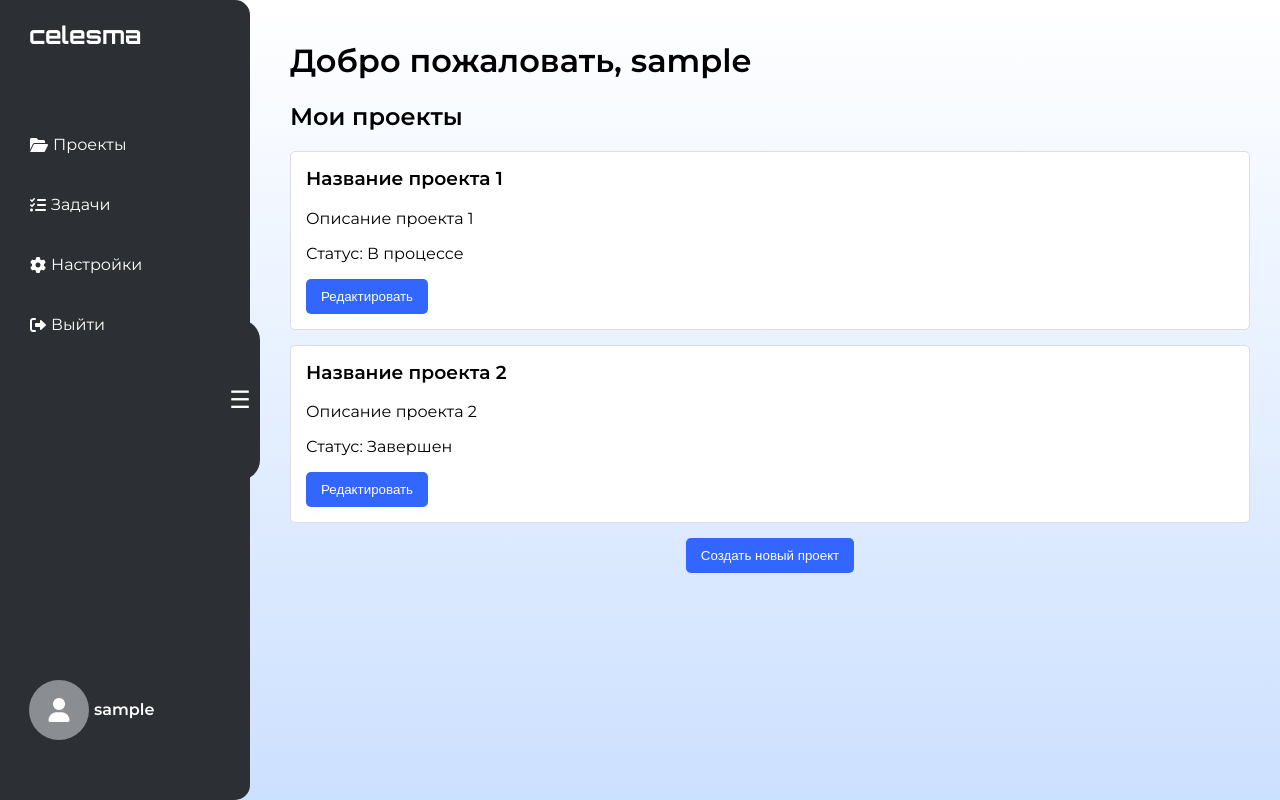
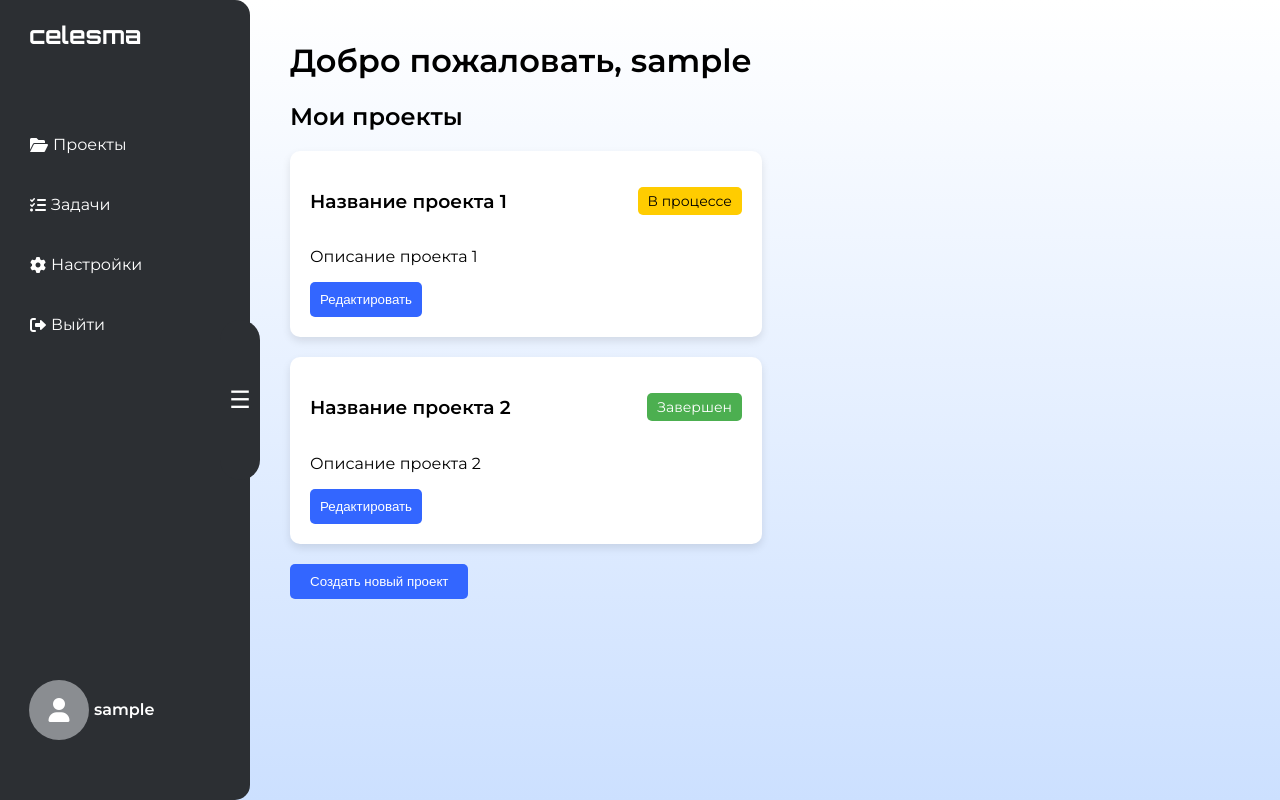
Before and after one commit to dispixxx/CelesmaProject, a Spring Boot app: page /home in a window 1280 px wide. Run offline with Spring Boot 4, Linux system fonts and the light colour scheme; the visitor is signed in with stand-in values (Sample User, id 1); some of the project's set-up classes (security, data sources, template engines, error pages and the like) are left out, and stand-ins take their place; some libraries are stand-ins or nearby versions; some web fonts are replaced.

Commit message:
projectsInterface

```diff
--- a/src/main/java/com/disp/learnspringsecurity/model/MyUserDetailsService.java
+++ b/src/main/java/com/disp/learnspringsecurity/model/MyUserDetailsService.java
@@ -1,6 +1,7 @@
 package com.disp.learnspringsecurity.model;
 
 import com.disp.learnspringsecurity.repo.MyUserRepository;
+import lombok.Getter;
 import org.springframework.beans.factory.annotation.Autowired;
 import org.springframework.security.core.userdetails.User;
 import org.springframework.security.core.userdetails.UserDetails;
--- a/src/main/resources/templates/dashboard.html
+++ b/src/main/resources/templates/dashboard.html
@@ -82,8 +82,6 @@
             border-radius: 5px; /* Скругление при наведении */
 
         }
-
-
         .sidebar ul li a:hover {
             background-color: rgba(255, 255, 255, 0.1); /* Эффект при наведении */
             padding: 5px 10px;
@@ -181,6 +179,58 @@
             right: -10px; /* Двигаем кнопку дальше при свернутом сайдбаре */
         }
 
+        .projects-container {
+            display: flex;
+            flex-wrap: wrap;
+            gap: 20px;
+        }
+        .project {
+            background-color: white;
+            border-radius: 10px;
+            box-shadow: 0 4px 8px rgba(0, 0, 0, 0.1);
+            padding: 20px;
+            width: 45%;
+        }
+        .project-header {
+            display: flex;
+            justify-content: space-between;
+            align-items: center;
+        }
+        .status {
+            padding: 5px 10px;
+            border-radius: 5px;
+            font-size: 14px;
+        }
+        .status.in-progress {
+            background: #ffcc00;
+        }
+        .status.completed {
+            background: #4caf50;
+            color: white;
+        }
+        .edit-btn {
+            background: #3366ff;
+            color: white;
+            border: none;
+            padding: 10px;
+            border-radius: 5px;
+            cursor: pointer;
+        }
+        .edit-btn:hover {
+            background: #2851a3;
+        }
+        .create-project-btn {
+            margin-top: 20px;
+            background: #3366ff;
+            color: white;
+            padding: 10px 20px;
+            border-radius: 5px;
+            cursor: pointer;
+            border: none;
+        }
+        .create-project-btn:hover {
+            background: #2851a3;
+        }
 
         .main-content {
             flex-grow: 1;
@@ -189,7 +239,7 @@
             transition: margin-left 0.3s;
         }
 
-        .project {
+        /*.project {
             background-color: white;
             border: 1px solid #ddd;
             padding: 15px;
@@ -217,7 +267,7 @@
 
         button:hover {
             background-color: #2851a3;
-        }
+        }*/
 
         footer {
             display: flex;
@@ -251,7 +301,7 @@
     </div>
 </div>
 
-<div class="main-content">
+<!--<div class="main-content">
     <h1>Добро пожаловать, <span sec:authentication="name"></span></h1>
     <section>
         <h2>Мои проекты</h2>
@@ -268,6 +318,46 @@
             <button>Редактировать</button>
         </div>
         <button class="create-project-btn">Создать новый проект</button>
+    </section>
+</div>-->
+
+<div class="main-content">
+    <h1>Добро пожаловать, <span sec:authentication="name"></span></h1>
+    <section>
+        <h2>Мои проекты</h2>
+
+        <div class="projects-container">
+            <div class="project">
+                <div class="project-header">
+                    <h3>Название проекта 1</h3>
+                    <span class="status in-progress">В процессе</span>
+                </div>
+                <p>Описание проекта 1</p>
+<!--                <div class="progress-bar">-->
+<!--                    <div class="progress" style="width: 60%"></div>-->
+<!--                </div>-->
+                <div class="project-footer">
+                    <button class="edit-btn">Редактировать</button>
+                </div>
+            </div>
+
+            <div class="project">
+                <div class="project-header">
+                    <h3>Название проекта 2</h3>
+                    <span class="status completed">Завершен</span>
+                </div>
+                <p>Описание проекта 2</p>
+<!--                <div class="progress-bar">-->
+<!--                    <div class="progress" style="width: 100%"></div>-->
+<!--                </div>-->
+                <div class="project-footer">
+                    <button class="edit-btn">Редактировать</button>
+                </div>
+            </div>
+        </div>
+<!--        <button class="create-project-btn">Создать новый проект</button>-->
+        <a href="/projects/new"><button class="create-project-btn">Создать новый проект</button></a>
+
     </section>
 </div>
 
```
Also changed, not shown: src/main/java/com/disp/learnspringsecurity/AuthenticationFacade.java (added, +13 -0 lines), src/main/java/com/disp/learnspringsecurity/controller/ProjectController.java (added, +66 -0 lines), src/main/java/com/disp/learnspringsecurity/model/MyUser.java (+6 -4 lines), src/main/java/com/disp/learnspringsecurity/model/Project.java (added, +65 -0 lines), src/main/java/com/disp/learnspringsecurity/model/ProjectService.java (added, +60 -0 lines), src/main/java/com/disp/learnspringsecurity/repo/ProjectRepository.java (added, +9 -0 lines), src/main/resources/templates/project_form.html (added, +19 -0 lines), src/main/resources/templates/projects.html (added, +15 -0 lines).
